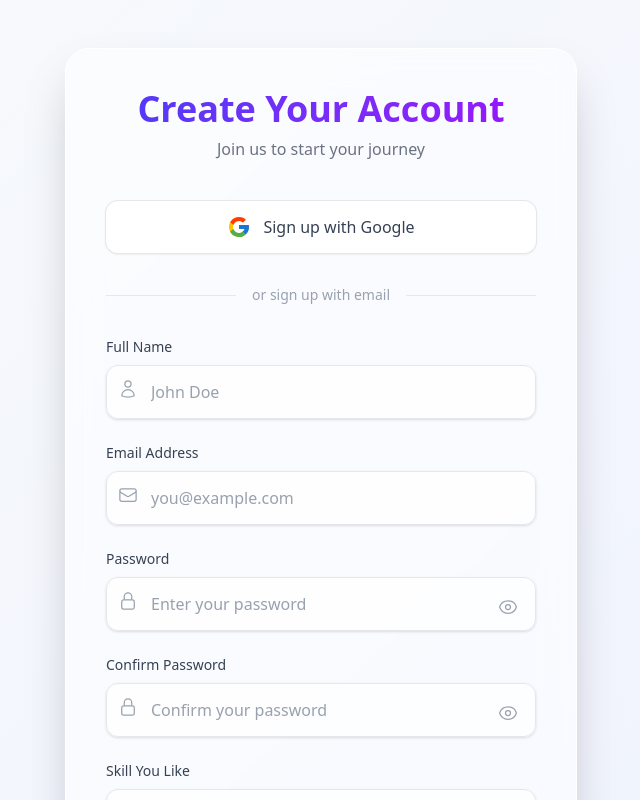
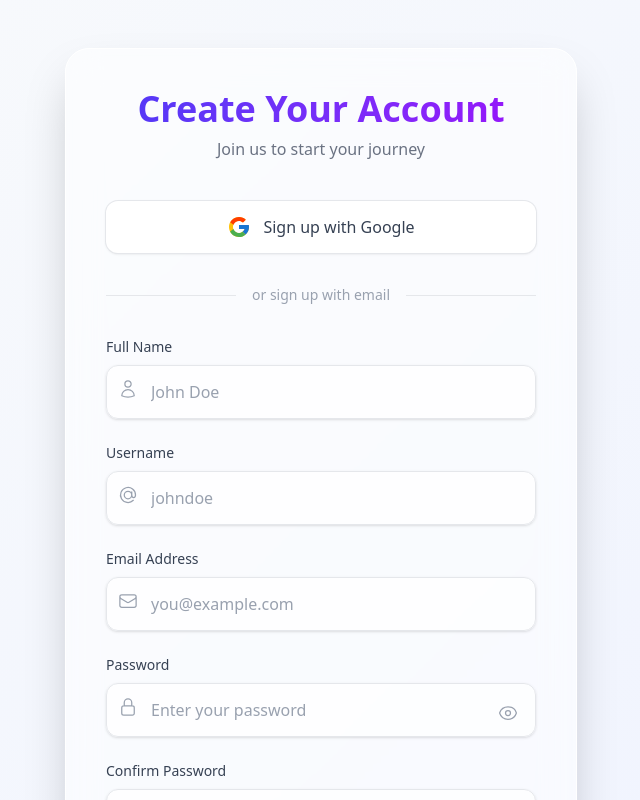
Before and after one commit to dulhara79/Nexora, a React (Vite) app in the folder client/: page /signup in a window 1280 px wide. Shown: the top 800 px of the page, without its empty margins (319-959 px from the left). Built offline with nearby package versions, Linux system fonts and the light colour scheme.

Commit message:
Update Signup.jsx

```diff
--- a/client/src/pages/Signup.jsx
+++ b/client/src/pages/Signup.jsx
@@ -1,7 +1,15 @@
 import React, { useState } from "react";
 import { motion } from "framer-motion";
 import { useInView } from "react-intersection-observer";
-import { LockClosedIcon, EnvelopeIcon, EyeIcon, EyeSlashIcon, UserIcon, PhotoIcon } from "@heroicons/react/24/outline";
+import {
+  LockClosedIcon,
+  EnvelopeIcon,
+  EyeIcon,
+  EyeSlashIcon,
+  UserIcon,
+  PhotoIcon,
+  AtSymbolIcon,
+} from "@heroicons/react/24/outline";
 import { FcGoogle } from "react-icons/fc";
 import axios from "axios";
 import { useNavigate } from "react-router-dom";
@@ -10,6 +18,7 @@ axios.defaults.withCredentials = true;
 
 const Signup = () => {
   const [name, setName] = useState("");
+  const [username, setUsername] = useState("");
   const [email, setEmail] = useState("");
   const [password, setPassword] = useState("");
   const [confirmPassword, setConfirmPassword] = useState("");
@@ -33,11 +42,16 @@ const Signup = () => {
       return;
     }
 
+    const userData = {
+      name,
+      username,
+      email,
+      password,
+      likeSkill,
+    };
+
     const formData = new FormData();
-    formData.append("name", name);
-    formData.append("email", email);
-    formData.append("password", password);
-    formData.append("likeSkill", likeSkill);
+    formData.append("user", JSON.stringify(userData));
     if (profilePhoto) {
       formData.append("profilePhoto", profilePhoto);
     }
@@ -48,19 +62,22 @@ const Signup = () => {
     }
 
     try {
-      const response = await axios.post("http://localhost:5000/api/users/register", formData, {
-        headers: {
-          "Content-Type": "multipart/form-data",
-        },
-      });
+      const response = await axios.post(
+        "http://localhost:5000/api/users",
+        formData,
+        {
+          headers: {
+            "Content-Type": "multipart/form-data",
+          },
+        }
+      );
       console.log("Signup response:", response.data);
       navigate("/verify-email", { state: { email } });
     } catch (err) {
-      console.error("Signup error:", err.response);
+      console.error("Signup error:", err.response?.data, err.message);
       setError(
-        typeof err.response?.data === "string"
-          ? err.response?.data
-          : err.response?.data?.error || "Failed to sign up. Please try again."
+        err.response?.data?.error ||
+          "Failed to sign up. Please try again."
       );
     } finally {
       setLoading(false);
@@ -85,9 +102,12 @@ const Signup = () => {
         if (authWindow.closed) {
           clearInterval(checkWindowClosed);
           try {
-            const response = await axios.get("http://localhost:5000/api/auth/check-session", {
-              withCredentials: true,
-            });
+            const response = await axios.get(
+              "http://localhost:5000/api/auth/check-session",
+              {
+                withCredentials: true,
+              }
+            );
             if (response.data.id) {
               navigate(`/profile/${response.data.id}`);
             }
@@ -111,13 +131,22 @@ const Signup = () => {
     visible: {
       opacity: 1,
       scale: 1,
-      transition: { delayChildren: 0.2, staggerChildren: 0.1, duration: 0.3, ease: "easeOut" },
+      transition: {
+        delayChildren: 0.2,
+        staggerChildren: 0.1,
+        duration: 0.3,
+        ease: "easeOut",
+      },
     },
   };
 
   const itemVariants = {
     hidden: { y: 10, opacity: 0 },
-    visible: { y: 0, opacity: 1, transition: { duration: 0.4, ease: "backOut" } },
+    visible: {
+      y: 0,
+      opacity: 1,
+      transition: { duration: 0.4, ease: "backOut" },
+    },
   };
 
   return (
@@ -194,6 +223,24 @@ const Signup = () => {
                   disabled={loading}
                   className="w-full pl-11 pr-4 py-3.5 text-gray-900 placeholder-gray-400 bg-white/70 border border-gray-200 rounded-xl shadow-sm focus:ring-2 focus:ring-indigo-500 focus:border-indigo-500 transition-all peer"
                   placeholder="John Doe"
+                />
+              </div>
+            </motion.div>
+
+            <motion.div variants={itemVariants}>
+              <label className="block mb-2 text-sm font-medium text-gray-700">
+                Username
+              </label>
+              <div className="relative">
+                <AtSymbolIcon className="w-5 h-5 text-gray-400 absolute top-3.5 left-3 peer-focus:text-indigo-500" />
+                <input
+                  type="text"
+                  required
+                  value={username}
+                  onChange={(e) => setUsername(e.target.value)}
+                  disabled={loading}
+                  className="w-full pl-11 pr-4 py-3.5 text-gray-900 placeholder-gray-400 bg-white/70 border border-gray-200 rounded-xl shadow-sm focus:ring-2 focus:ring-indigo-500 focus:border-indigo-500 transition-all peer"
+                  placeholder="johndoe"
                 />
               </div>
             </motion.div>
```
